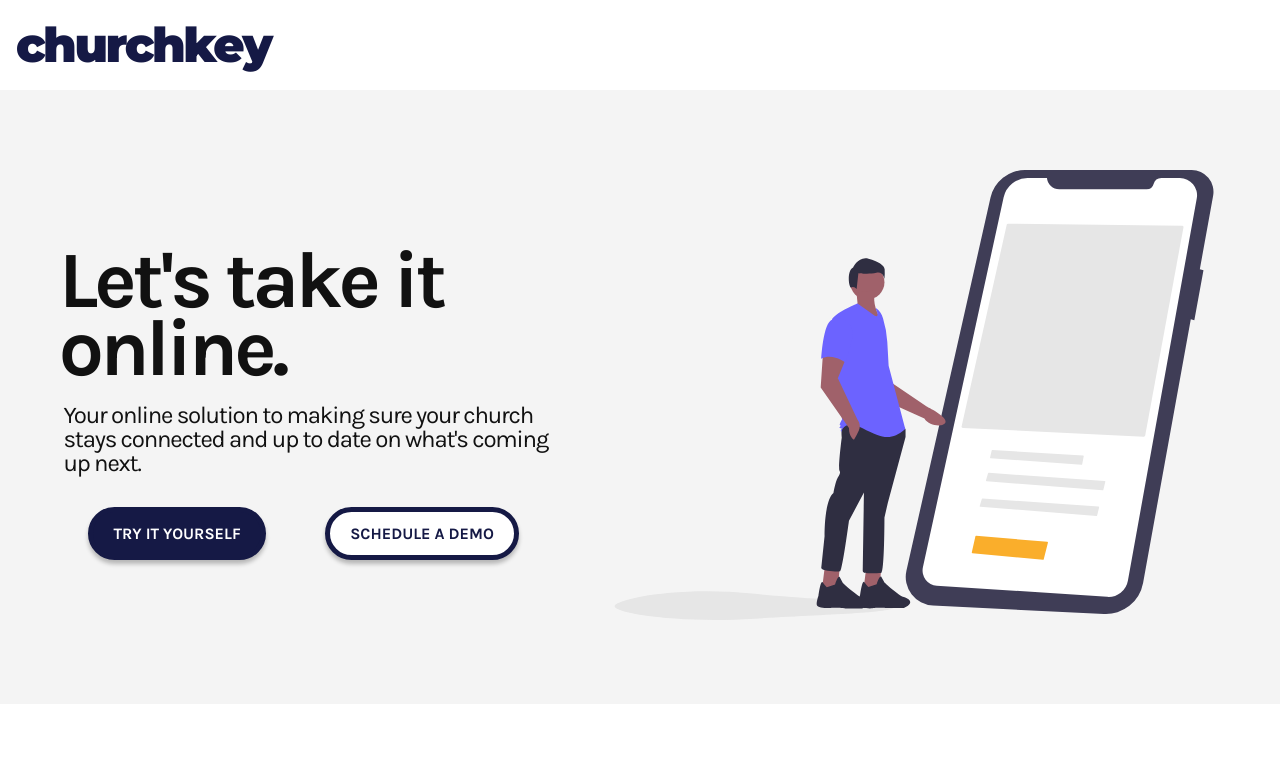
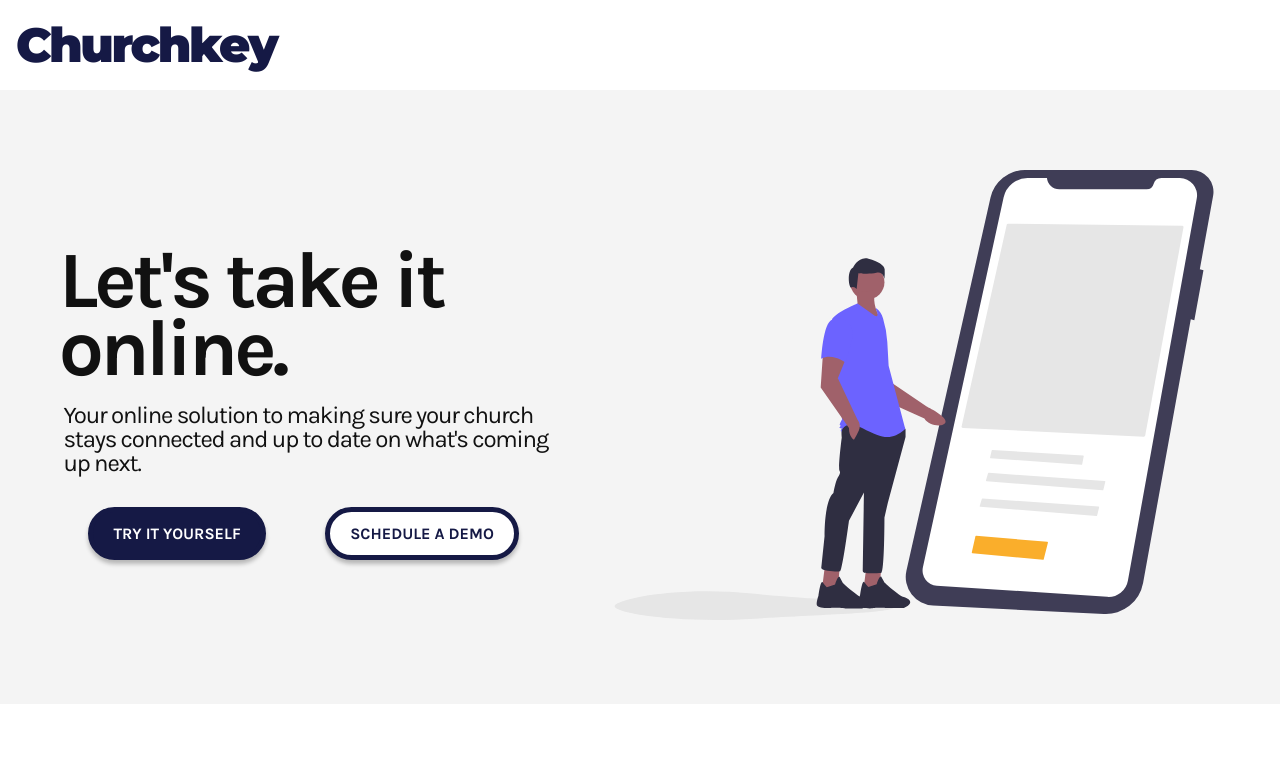
Before and after one commit to andyhong/churchkey.io, a Gatsby site: page / in a window 1280 px wide. Shown: the top 781 px of the page. Built offline with nearby package versions, Linux system fonts and the light colour scheme; Gatsby itself is replaced by a stand-in of ours.

Commit message:
changed branding

```diff
--- a/src/pages/index.js
+++ b/src/pages/index.js
@@ -11,7 +11,7 @@ export default () => (
     <SEO title={"Churchkey"}/>
     <header>
       <div className="headerWrapper">
-        <h3>churchkey</h3>
+        <h3>Churchkey</h3>
       </div>
     </header>
     <div style={{backgroundColor: '#f4f4f4'}}>
```
